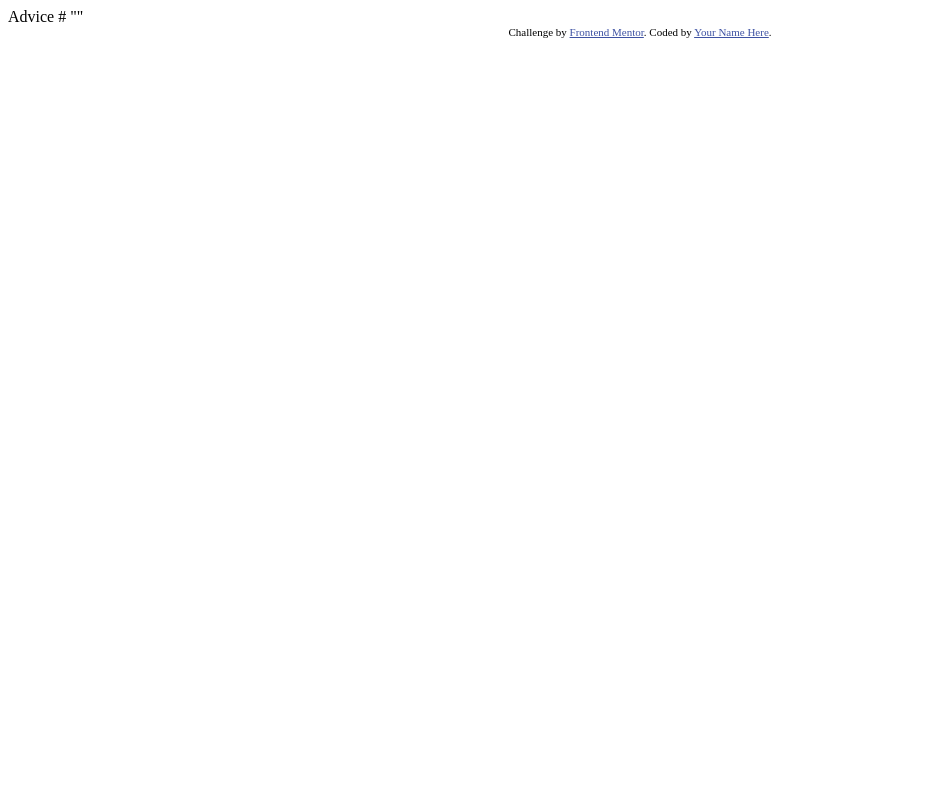
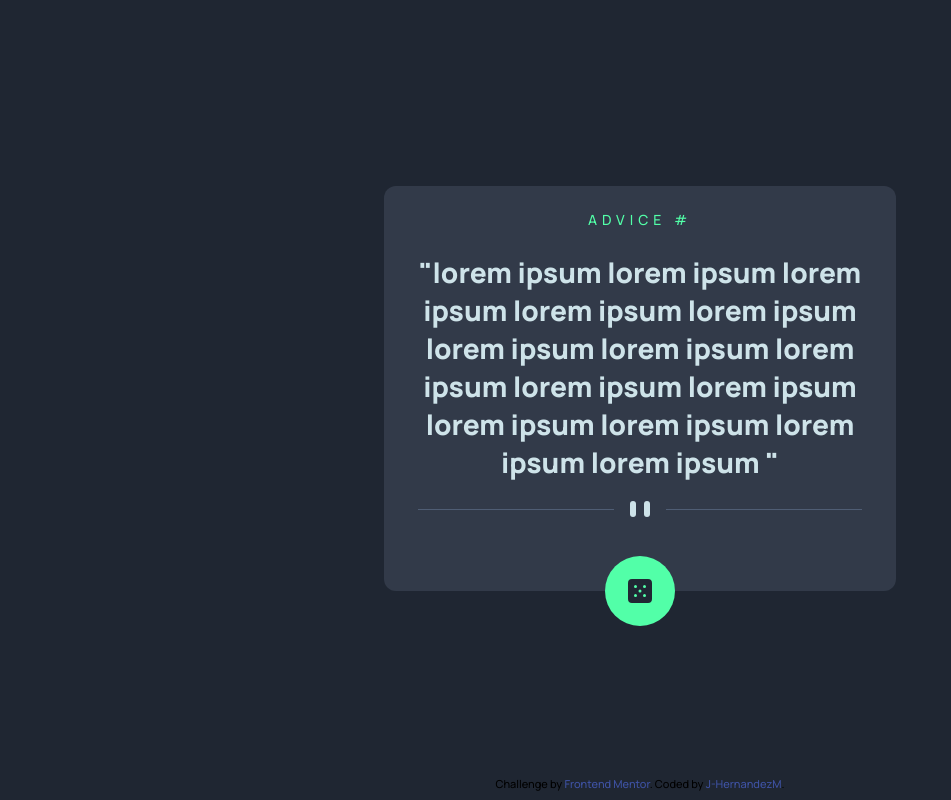
Before and after one commit to J-HernandezM/advice-generator, a website: page index.html in a window 1280 px wide. Shown: the whole page, without its empty margins (0-951 px from the left). Drawn offline with Linux system fonts and the light colour scheme.

Commit message:
estructura y estilos

```diff
--- a/index.html
+++ b/index.html
@@ -2,27 +2,40 @@
 <html lang="en">
 <head>
   <meta charset="UTF-8">
-  <meta name="viewport" content="width=device-width, initial-scale=1.0"> <!-- displays site properly based on user's device -->
+  <meta name="viewport" content="width=device-width, initial-scale=1.0">
 
+  <link rel="stylesheet" href="./styles.css">
   <link rel="icon" type="image/png" sizes="32x32" href="./images/favicon-32x32.png">
 
-  <title>Frontend Mentor | Advice generator app</title>
+  <title>Advice generator app</title>
 
-  <!-- Feel free to remove these styles or customise in your own stylesheet 👍 -->
   <style>
     .attribution { font-size: 11px; text-align: center; }
-    .attribution a { color: hsl(228, 45%, 44%); }
+    .attribution a { color: hsl(228, 45%, 44%); text-decoration: none;}
   </style>
 </head>
 <body>
+  <main>
+    <div class="adviceBox">
+      <h1 class="title">
+        ADVICE # <span class="id"></span>
+      </h1>
+      <p class="advice">
+        "lorem ipsum lorem ipsum lorem ipsum lorem ipsum lorem ipsum lorem ipsum lorem ipsum lorem ipsum lorem ipsum lorem ipsum lorem ipsum lorem ipsum lorem ipsum lorem ipsum "
+      </p>
+      <img src="./images/pattern-divider-mobile.svg" alt="patron divisor" class="pattern-mobile pattern">
+      <img src="./images/pattern-divider-desktop.svg" alt="patron divisor" class="pattern-desktop pattern">
+      <button type="button" class="btn"><img src="./images/icon-dice.svg" alt="button random advice"></button>
+    </div>
+  </main>
 
-  Advice #<!-- Advice ID goes here -->
 
-  "<!-- Advice text goes here -->"
-
-  <div class="attribution">
-    Challenge by <a href="https://www.frontendmentor.io?ref=challenge" target="_blank">Frontend Mentor</a>.
-    Coded by <a href="#">Your Name Here</a>.
-  </div>
+  <footer>
+    <div class="attribution">
+      Challenge by <a href="https://www.frontendmentor.io?ref=challenge" target="_blank">Frontend Mentor</a>.
+      Coded by <a href="https://github.com/J-HernandezM">J-HernandezM</a>.
+    </div>
+  </footer>
+  <script src="./index.js"></script>
 </body>
 </html>
--- a/styles.css
+++ b/styles.css
@@ -0,0 +1,111 @@
+/* fuentes */
+@import url('https://fonts.googleapis.com/css2?family=Manrope:wght@500;800&display=swap');
+/* globales */
+
+:root{
+    --light-cyan:hsl(193, 38%, 86%);
+    --neon-green: hsl(150, 100%, 66%);
+    --grayish-blue: hsl(217, 19%, 38%);
+    --dark-grayish-blue: hsl(217, 19%, 24%);
+    --dark-blue: hsl(218, 23%, 16%);
+
+    --lg:28rem;
+    --sm:14rem;
+
+    font-size: 6.25%;
+}
+
+*{
+    box-sizing: border-box;
+    margin: 0;
+    padding: 0;
+}
+
+body{
+    font-family: 'Manrope', sans-serif;
+    background-color: var(--dark-blue);
+    font-size: var(--lg);
+}
+/* layout */
+main{
+    display: grid;
+    place-items: center;
+
+    width: 100vw;
+    height: 97vh;
+}
+.adviceBox{
+    position: relative;
+    display: flex;
+    align-items: center;
+    flex-direction: column;
+
+    min-width: 355rem;
+    max-width: 490rem;
+    width: 90%;
+    min-height: fit-content;
+    padding: 24rem;
+    border-radius: 12rem;
+
+    background-color: var(--dark-grayish-blue);
+}
+/* componentes */
+.btn{
+    display: grid;
+    place-items: center;
+    position: absolute;
+    bottom: -35rem;
+
+    height: 70rem;
+    width: 70rem;
+    background-color:var(--neon-green);
+
+    border-radius: 35rem;
+    border: none;
+}
+.btn:hover{
+    box-shadow:  0px 0px 41px -2px rgb(82 255 168);
+    cursor: pointer;
+}
+.pattern{
+    margin-bottom: 50rem;
+}
+.pattern-desktop{
+    display: none;
+}
+/* tipografia */
+.title{
+    margin-bottom: 24rem;
+
+    font-weight: 500;
+    color: var(--neon-green);
+    font-size: var(--sm);
+    letter-spacing: 5rem;
+}
+.advice{
+    margin-bottom: 20rem;
+
+    font-weight: 800;
+    color: var(--light-cyan);
+    text-align: center;
+}
+/* estados */
+.inactive{
+    display: none;
+}
+@media (min-width:1060px) {
+    .adviceBox{
+        width: 40%;
+        min-width: 470rem;
+        max-width:600rem;
+    }
+
+
+    .pattern-desktop{
+        display: block;
+    }
+    .pattern-mobile{
+        display: none;
+    }
+
+}
```
